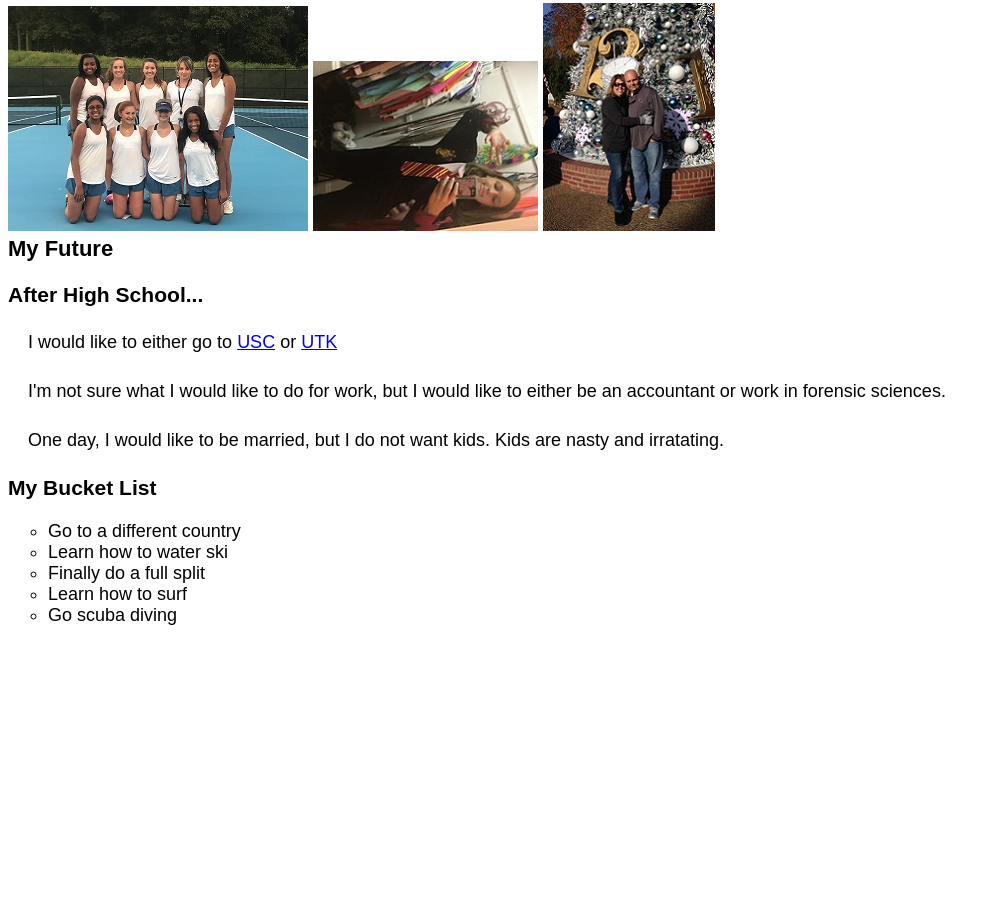
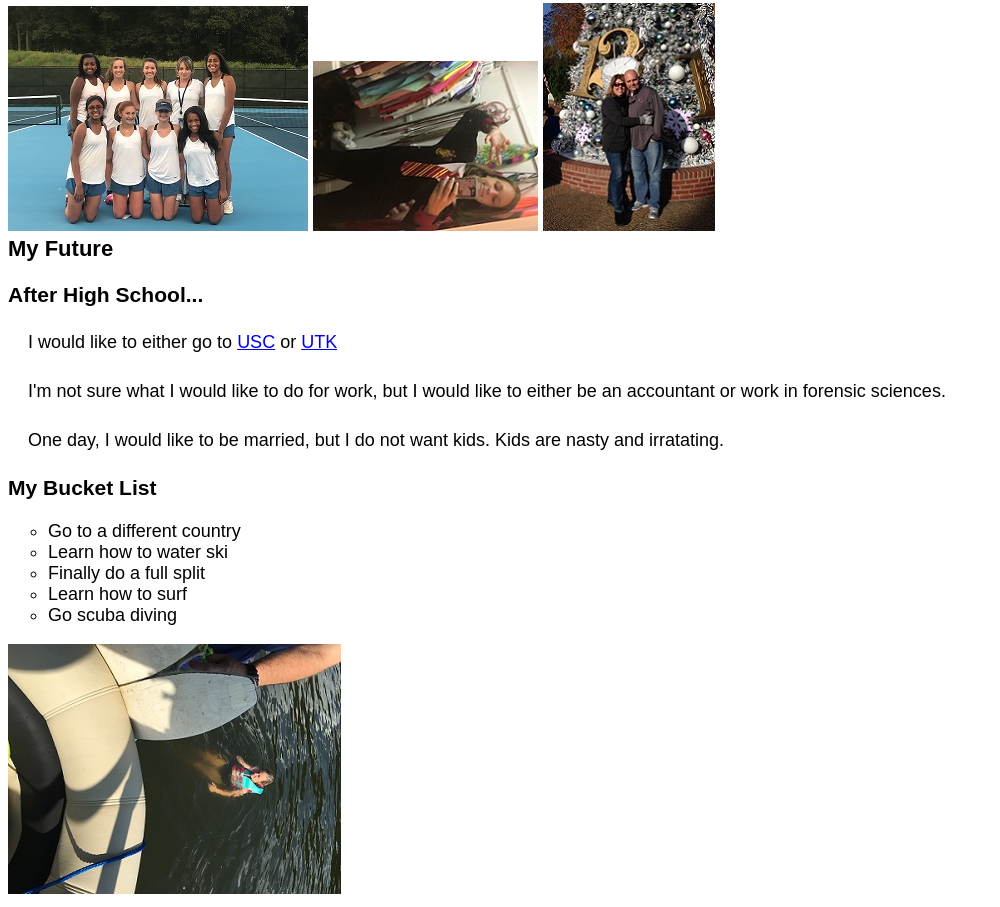
Before and after one commit to DogreRunt/past-present-future, a plain HTML site: page index.html in a window 1280 px wide. Shown: the part 878-1785 px from the top of the page, without its empty margins (0-1000 px from the left). Before the commit the page ends 1522 px from the top, so only its background shows below. Drawn offline with Linux system fonts and the light colour scheme; a web font is replaced by a local one.

Commit message:
Add files via upload

```diff
--- a/index.html
+++ b/index.html
@@ -55,3 +55,6 @@
     <li>Learn how to surf</li>
     <li>Go scuba diving</li>
   </ul>
+
+
+<img src="img/ski.jpg" alt="My first attempt at skiing">
```
Also changed, not shown: img/ski.jpg (added).
